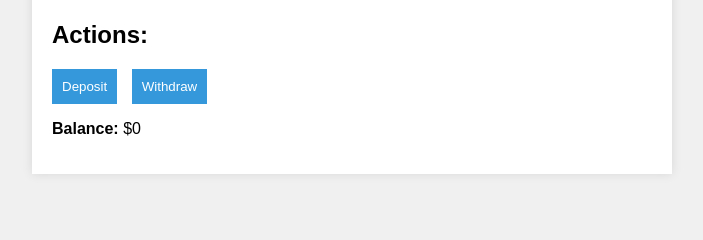
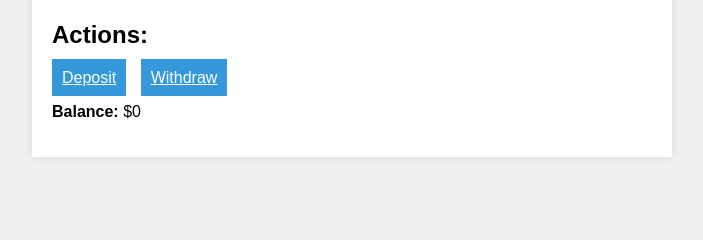
Before and after one commit to Paachal/sharp, a Flask app: page /user_details in a window 1280 px wide. Shown: the part 449-689 px from the top of the page, without its empty margins (288-991 px from the left). Run offline with Flask 3, Linux system fonts and the light colour scheme.

Commit message:
sixth commit

```diff
--- a/app.py
+++ b/app.py
@@ -1,12 +1,16 @@
+# Import necessary modules
 from flask import Flask, render_template, request, redirect, url_for
 
+# Create a Flask app instance
 app = Flask(__name__)
 app.template_folder = 'templates'
 
+# Define the main route
 @app.route('/')
 def index():
     return render_template('index.html')
 
+# Define the registration route
 @app.route('/register', methods=['POST'])
 def register():
     # Process the form data (save to database, etc.)
@@ -28,6 +32,7 @@ def register():
                             address=address,
                             ssn=ssn))
 
+# Define the user details route
 @app.route('/user_details')
 def user_details():
     # Retrieve user details from URL parameters
@@ -46,5 +51,18 @@ def user_details():
                            address=address,
                            ssn=ssn)
 
+# Define the deposit route
+@app.route('/deposit')
+def deposit():
+    # Add logic for handling deposit action here
+    return "Deposit Page - Add logic here"
+
+# Define the withdraw route
+@app.route('/withdraw')
+def withdraw():
+    # Add logic for handling withdraw action here
+    return "Withdraw Page - Add logic here"
+
+# Run the app if this script is executed
 if __name__ == '__main__':
     app.run(debug=True)
--- a/templates/index.html
+++ b/templates/index.html
@@ -4,7 +4,7 @@
   <meta charset="UTF-8">
   <meta name="viewport" content="width=device-width, initial-scale=1.0">
   <title>TRUSTED TRADERS - Registration</title>
-  <link rel="stylesheet" href="/static/styles.css">
+  <link rel="stylesheet" href="{{ url_for('static', filename='styles.css') }}">
 </head>
 <body>
 
@@ -15,6 +15,7 @@
 
   <section class="registration-section">
     <form action="{{ url_for('register') }}" method="post" enctype="multipart/form-data">
+
       <label for="firstName">First Name</label>
       <input type="text" id="firstName" name="firstName" required>
 
--- a/templates/user_details.html
+++ b/templates/user_details.html
@@ -4,7 +4,7 @@
   <meta charset="UTF-8">
   <meta name="viewport" content="width=device-width, initial-scale=1.0">
   <title>User Details</title>
-  <link rel="stylesheet" href="static/styles.css">
+  <link rel="stylesheet" href="{{ url_for('static', filename='styles.css') }}">
 </head>
 <body>
 
@@ -23,8 +23,8 @@
     <p><strong>SSN:</strong> {{ ssn }}</p>
 
     <h2>Actions:</h2>
-    <button class="deposit-button">Deposit</button>
-    <button class="withdraw-button">Withdraw</button>
+    <a href="{{ url_for('deposit') }}" class="deposit-button">Deposit</a>
+    <a href="{{ url_for('withdraw') }}" class="withdraw-button">Withdraw</a>
     <p><strong>Balance:</strong> $0</p>
   </section>
 
```
Also changed, not shown: netlify.toml (added).
